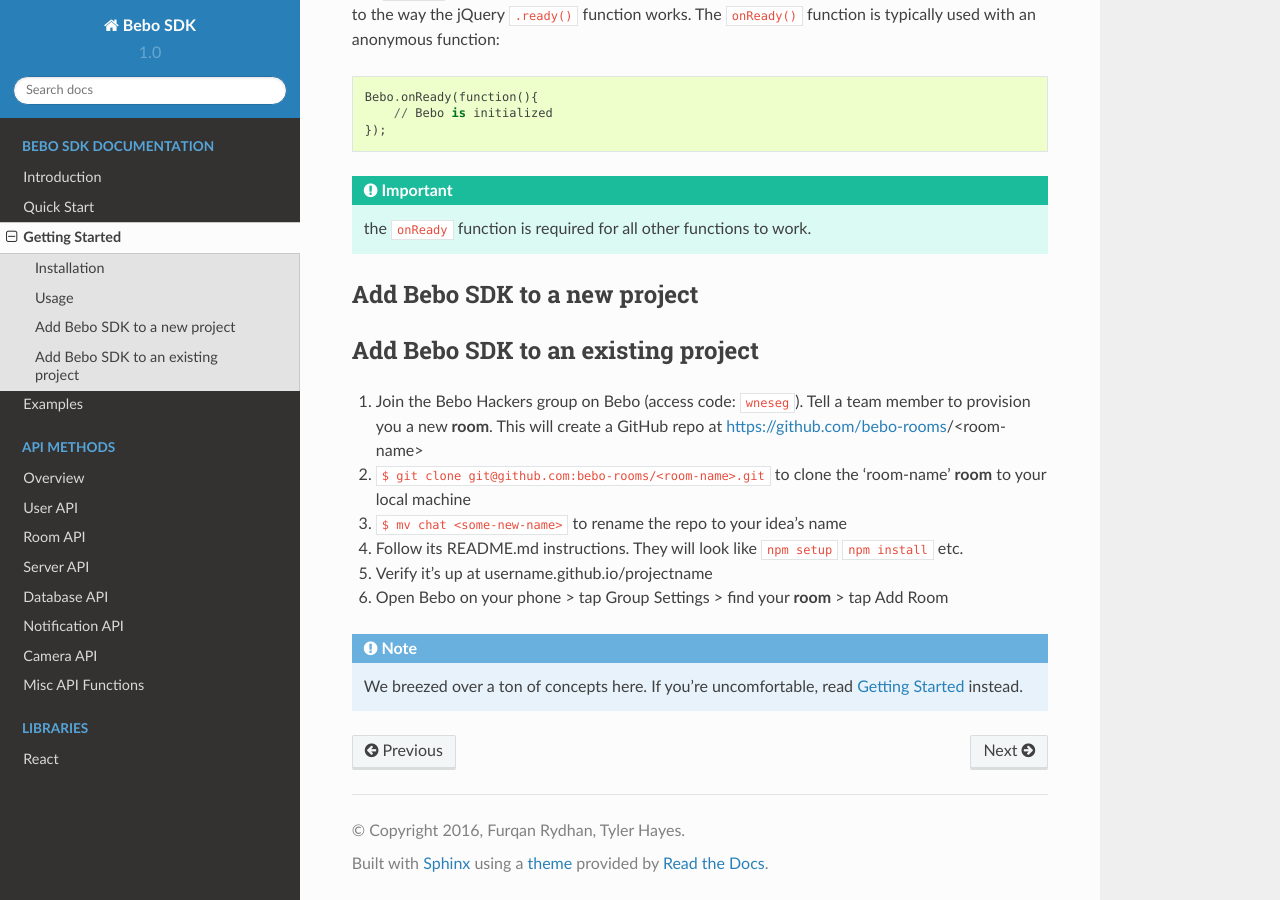
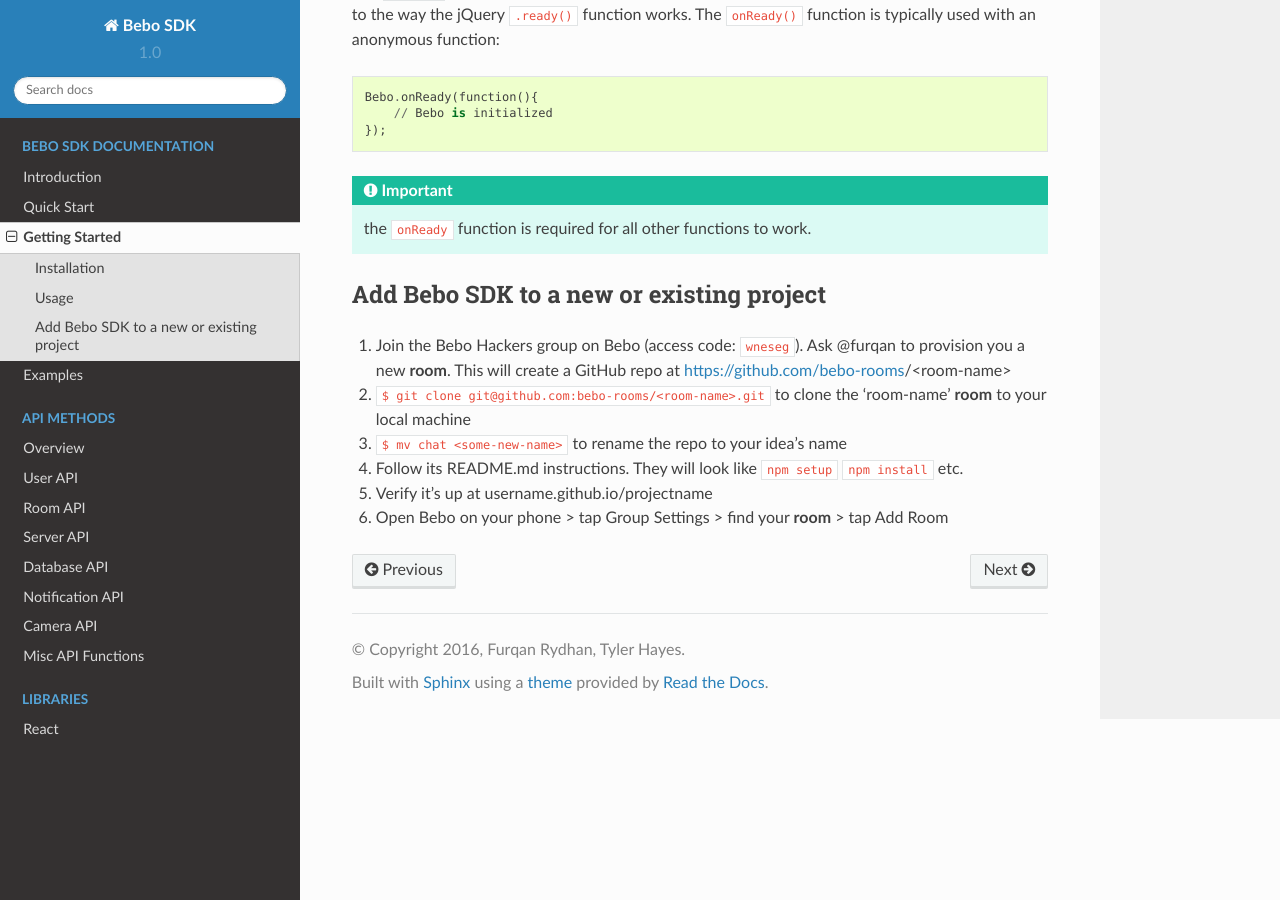
Before and after one commit to bebo/bebo-sdk-docs, a Sphinx documentation site: the page built from docs/getting_started.rst, in a window 1280 px wide and 900 px high, scrolled down 614 px. Built offline with Sphinx 7.4.7 and the Read the Docs theme 2.0.0, drawn with Linux system fonts in a browser that asks for light colours.

```diff
--- a/docs/getting_started.rst
+++ b/docs/getting_started.rst
@@ -26,19 +26,12 @@ The :code:`onReady()` function is typically used with an anonymous function::
 
 .. important:: the :code:`onReady` function is required for all other functions to work.
 
-Add Bebo SDK to a new project
+Add Bebo SDK to a new or existing project
 -----------------------------------
 
-
-Add Bebo SDK to an existing project
-----------------------------------------
-
-
-#. Join the Bebo Hackers group on Bebo (access code: :code:`wneseg`). Tell a team member to provision you a new **room**. This will create a GitHub repo at https://github.com/bebo-rooms/<room-name>
+#. Join the Bebo Hackers group on Bebo (access code: :code:`wneseg`). Ask @furqan to provision you a new **room**. This will create a GitHub repo at https://github.com/bebo-rooms/<room-name>
 #. :code:`$ git clone git@github.com:bebo-rooms/<room-name>.git` to clone the 'room-name' **room** to your local machine
 #. :code:`$ mv chat <some-new-name>` to rename the repo to your idea's name
 #. Follow its README.md instructions. They will look like :code:`npm setup` :code:`npm install` etc.
 #. Verify it’s up at username.github.io/projectname
 #. Open Bebo on your phone > tap Group Settings > find your **room** > tap Add Room
-
-.. note:: We breezed over a ton of concepts here. If you're uncomfortable, read :doc:`/getting_started` instead.
```
Also changed, not shown: docs/quick_start.rst (+6 -10 lines).
